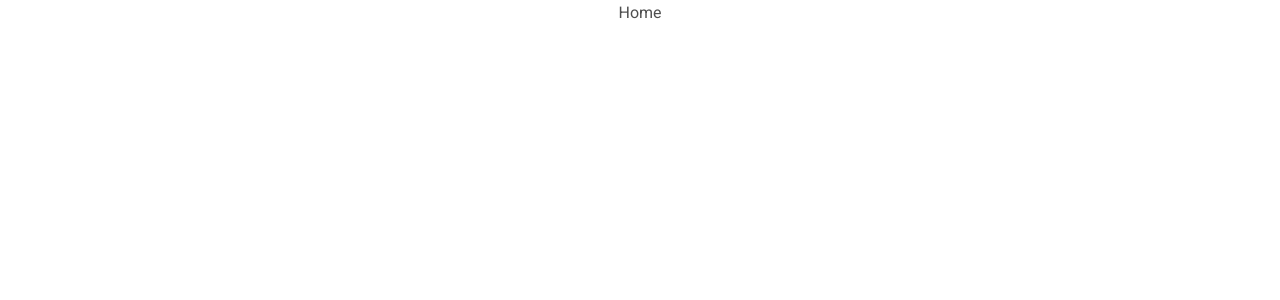
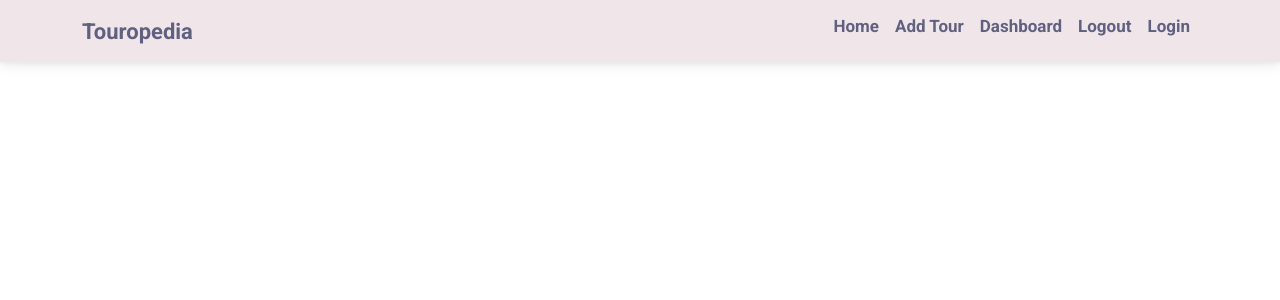
Before and after one commit to JENIA89/MERN-projecr, a React (Create React App) app in the folder client/: page / in a window 1280 px wide. Shown: the top 300 px of the page. Built offline with nearby package versions, Linux system fonts and the light colour scheme.

Commit message:
feat: add header

```diff
--- a/client/src/App.tsx
+++ b/client/src/App.tsx
@@ -2,12 +2,14 @@ import React, { FC } from 'react';
 import { ToastContainer } from 'react-toastify'
 import 'react-toastify/dist/ReactToastify.css';
 import './App.css';
+import Header from 'components/Header/Header';
 import AppRouter from './router';
 
 
 const App: FC = (): JSX.Element => {
   return (
     <div className='App'>
+      <Header/>
       <ToastContainer/>
       <AppRouter/>
     </div>
--- /dev/null
+++ b/client/src/components/Header/Header.tsx
@@ -0,0 +1,66 @@
+import React, { FC, useState } from 'react';
+import {
+  MDBCollapse,
+  MDBContainer,
+  MDBIcon,
+  MDBNavbar,
+  MDBNavbarBrand,
+  MDBNavbarItem,
+  MDBNavbarLink,
+  MDBNavbarNav,
+  MDBNavbarToggler,
+} from 'mdb-react-ui-kit';
+import * as S from './styled';
+
+const Header: FC = (): JSX.Element => {
+  const [isShow, setIsShow] = useState<boolean>(false)
+  return (
+    <MDBNavbar style={{backgroundColor: '#f0e6ea'}} fixed='top' expand='lg'>
+      <MDBContainer>
+        <MDBNavbarBrand style={{color: '#606080', fontWeight: '600', fontSize: '22px'}}>
+          Touropedia
+        </MDBNavbarBrand>
+        <MDBNavbarToggler
+          type='button'
+          aria-expanded='false'
+          aria-label='Toogle navigation'
+          style={{color: '#606080'}}
+          onClick={()=>setIsShow(!isShow)}
+          >
+            <MDBIcon icon='bars' fas/>
+        </MDBNavbarToggler>
+        <MDBCollapse show={isShow} navbar>
+          <MDBNavbarNav right fullWidth={false} className='mb-2  mb-lg-0'>
+            <MDBNavbarItem>
+              <MDBNavbarLink href='/'>
+                <S.HeaderLink>Home</S.HeaderLink>
+              </MDBNavbarLink>
+            </MDBNavbarItem>
+            <MDBNavbarItem>
+              <MDBNavbarLink href='/addtour'>
+                <S.HeaderLink>Add Tour</S.HeaderLink>
+              </MDBNavbarLink>
+            </MDBNavbarItem>
+            <MDBNavbarItem>
+              <MDBNavbarLink href='/dashboard'>
+                <S.HeaderLink>Dashboard</S.HeaderLink>
+              </MDBNavbarLink>
+            </MDBNavbarItem>
+            <MDBNavbarItem>
+              <MDBNavbarLink href='/login'>
+                <S.HeaderLink>Logout</S.HeaderLink>
+              </MDBNavbarLink>
+            </MDBNavbarItem>
+            <MDBNavbarItem>
+              <MDBNavbarLink href='/login'>
+                <S.HeaderLink>Login</S.HeaderLink>
+              </MDBNavbarLink>
+            </MDBNavbarItem>
+          </MDBNavbarNav>
+        </MDBCollapse>
+      </MDBContainer>
+    </MDBNavbar>
+  )
+}
+
+export default Header
--- /dev/null
+++ b/client/src/components/Header/styled.ts
@@ -0,0 +1,8 @@
+import styled from 'styled-components';
+
+export const HeaderLink = styled.p`
+  color: #606080;
+  font-weight: 600;
+  margin-top: 7px;
+  font-size: 17px;
+`
```
